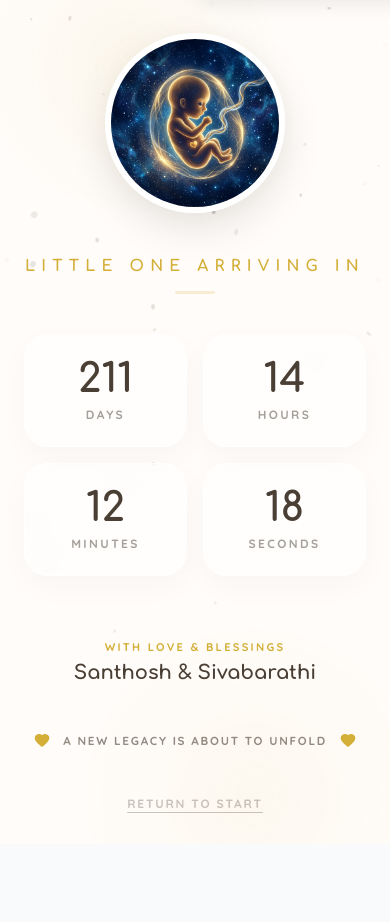
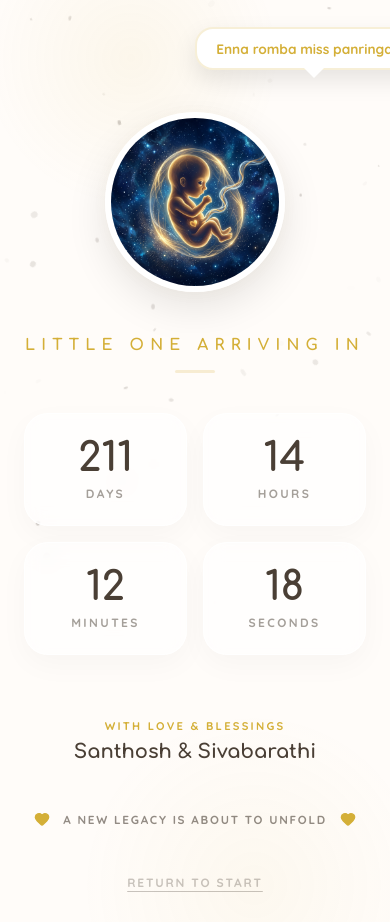
Before and after one commit to xrvnsp/SPSB, a React (Vite) app: page / in a window 390 px wide. Both pictures are taken after a click on the button "START COUNTDOWN". Before the commit the page ends 844 px from the top, so only its background shows below. Built offline with nearby package versions, Linux system fonts and the light colour scheme.

Commit message:
Add margin top to fix mobile callout visibility

```diff
--- a/src/App.jsx
+++ b/src/App.jsx
@@ -191,7 +191,7 @@ function App() {
                 opacity: { duration: 1.5 },
                 scale: { repeat: Infinity, duration: 2, ease: "easeInOut" }
               }}
-              style={{ marginBottom: '2.5rem', position: 'relative', display: 'inline-block' }}
+              style={{ marginBottom: '2.5rem', marginTop: '5rem', position: 'relative', display: 'inline-block' }}
             >
               {/* Speech Bubble Callout */}
               <AnimatePresence mode="wait">
```
